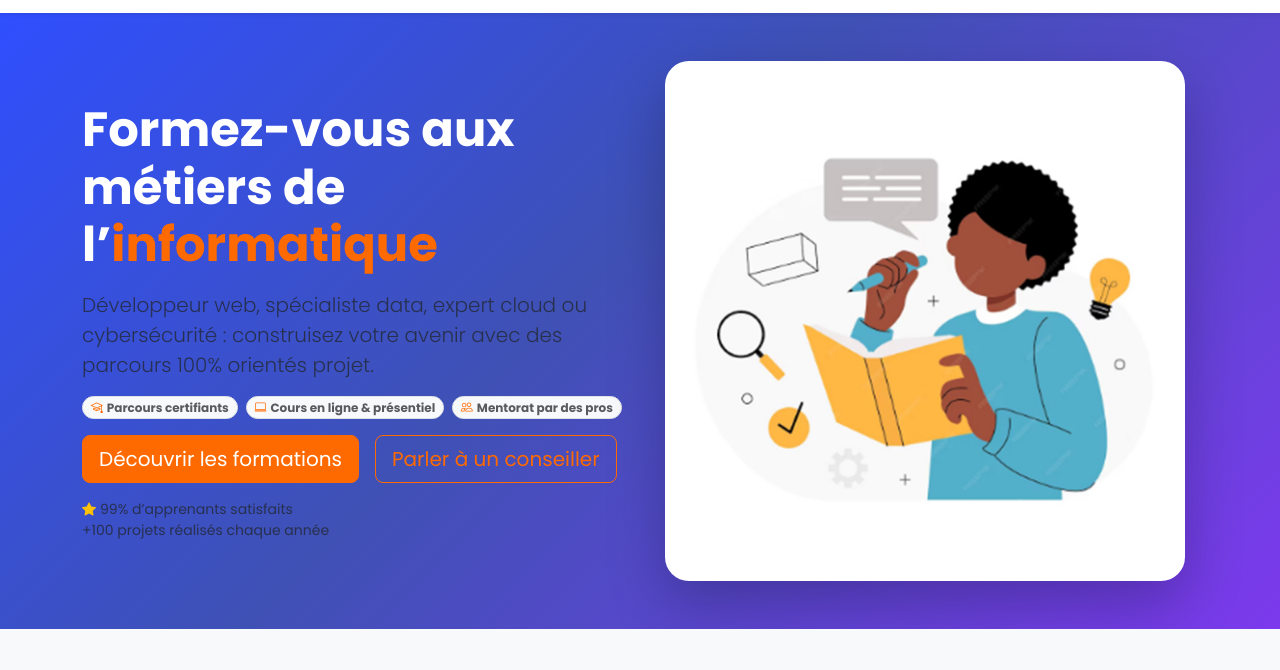
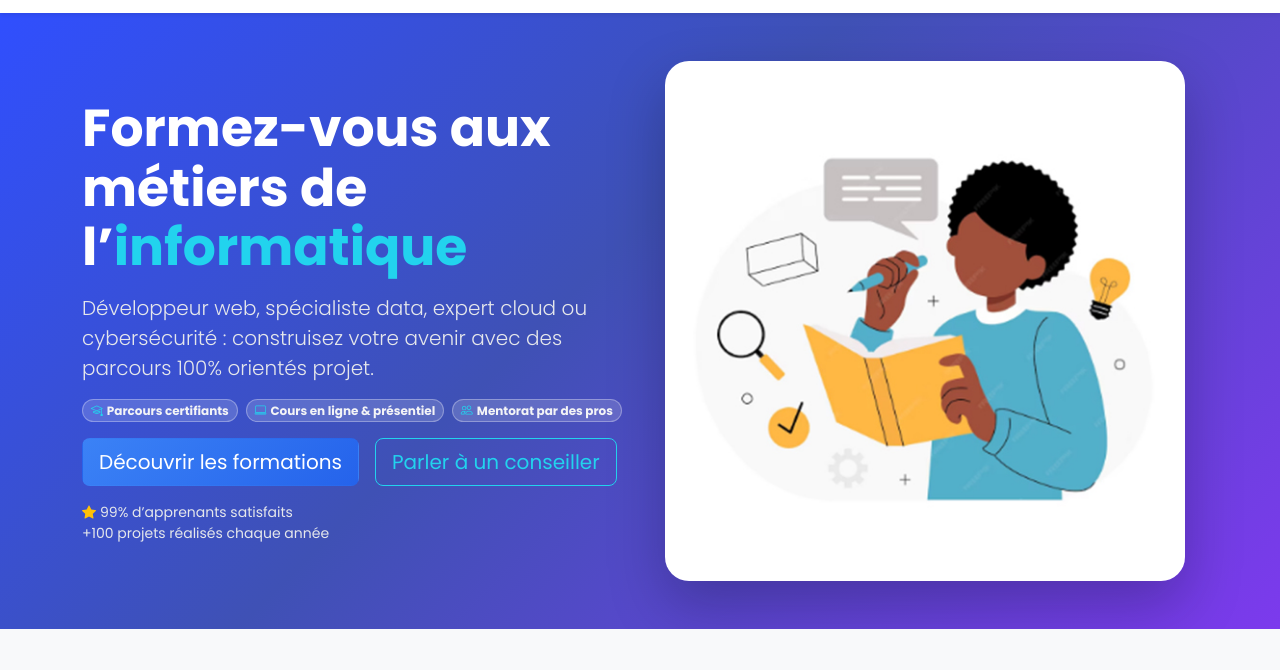
Before and after one commit to Jordandev8262/Nesten-Digital-Center, a plain HTML site: page index.html in a window 1280 px wide. Shown: the part 61-731 px from the top of the page. Drawn offline with nearby package versions, Linux system fonts and the light colour scheme.

Commit message:
Amelioration Header

```diff
--- a/css/styles.css
+++ b/css/styles.css
@@ -51,6 +51,15 @@
 .hero-title{font-size:3.25rem;line-height:1.15;color:#fff;font-weight:800}
 @media (max-width: 576px){.hero-title{font-size:2.4rem;line-height:1.2}}
 .hero-subtitle{color:#e5e7eb;max-width:60ch}
+/* Header (hero) text color adjustments for readability on gradient background */
+header.hero .text-muted{color:#e5e7eb!important}
+header.hero .hero-trust, header.hero .hero-trust span, header.hero .hero-trust small{color:#e5e7eb!important}
+header.hero .badge{color:#f3f4f6!important;background:rgba(255,255,255,.16)!important;border-color:rgba(255,255,255,.30)!important}
+/* Header (hero) accent color: replace orange with clean cyan/blue */
+header.hero .text-primary{color:#22d3ee!important}
+header.hero .btn-primary{background:linear-gradient(135deg,#3b82f6,#2563eb);border-color:transparent}
+header.hero .btn-outline-primary{border-color:#22d3ee;color:#22d3ee}
+header.hero .btn-outline-primary:hover{background:#22d3ee;color:#0b1220;border-color:#22d3ee}
 /* Search bar improvements */
 .hero-search{display:flex;align-items:center;gap:.5rem;background:#fff;border-radius:999px;padding:.5rem .5rem;box-shadow:0 12px 32px rgba(2,6,23,.2);width:100%;max-width:720px;z-index:1}
 .hero-search:focus-within{box-shadow:0 16px 36px rgba(59,130,246,.25)}
--- a/index.html
+++ b/index.html
@@ -54,8 +54,8 @@
     <div class="container py-5">
       <div class="row align-items-center g-4">
         <div class="col-lg-6">
-          <h1 class="display-5 fw-bold mb-3">Formez-vous aux métiers de l’<span class="text-primary">informatique</span></h1>
-          <p class="lead text-muted mb-3">Développeur web, spécialiste data, expert cloud ou cybersécurité : construisez votre avenir avec des parcours 100% orientés projet.</p>
+          <h1 class="hero-title mb-3">Formez-vous aux métiers de l’<span class="text-primary">informatique</span></h1>
+          <p class="hero-subtitle lead mb-3">Développeur web, spécialiste data, expert cloud ou cybersécurité : construisez votre avenir avec des parcours 100% orientés projet.</p>
           <div class="d-flex flex-wrap align-items-center gap-2 mb-3 hero-badges">
             <span class="badge rounded-pill bg-light text-muted border"><i class="bi bi-mortarboard text-primary me-1"></i>Parcours certifiants</span>
             <span class="badge rounded-pill bg-light text-muted border"><i class="bi bi-laptop text-primary me-1"></i>Cours en ligne & présentiel</span>
```
